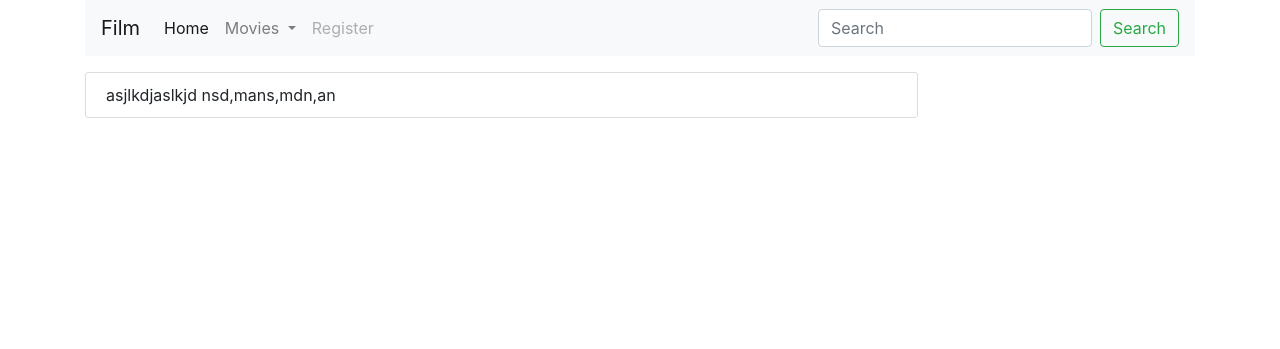
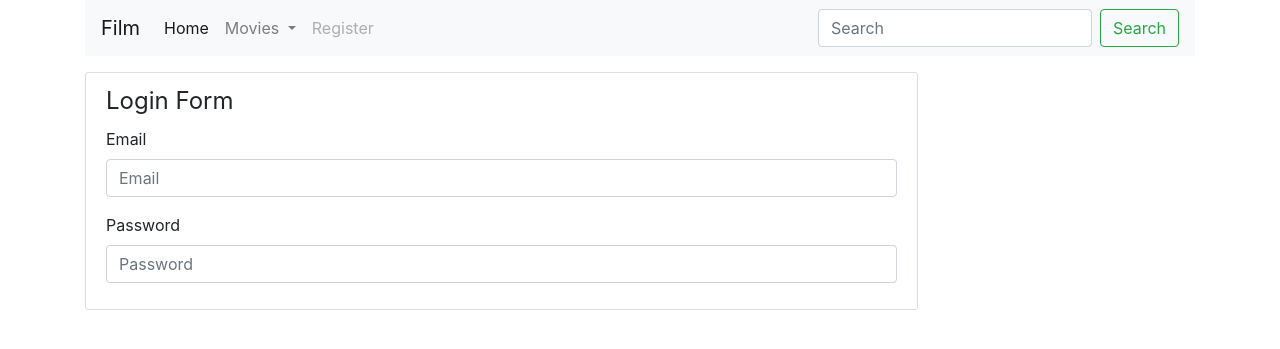
Before and after one commit to shkhaider2015/movieApp, a Flask app: page /admin/custom_login_form in a window 1280 px wide. Shown: the top 349 px of the page. Run offline with Flask 2, Linux system fonts and the light colour scheme; some libraries are stand-ins or nearby versions.

Commit message:
admin ...........

```diff
--- a/movieApp/templates/my_custom_login_form.html
+++ b/movieApp/templates/my_custom_login_form.html
@@ -3,8 +3,20 @@
 
     <div class="content-section w-75 h-75 mt-3">
         <form method="POST" action="">
-            asjlkdjaslkjd
-            nsd,mans,mdn,an
+
+            <legend>Login Form</legend>
+
+            <div class="form-group" >
+                <label for="email" >Email</label>
+                <input type="email" class="form-control" id="email" placeholder="Email">
+
+            </div>
+
+            <div class="form-group" >
+                <label for="password" >Password</label>
+                <input type="password" class="form-control" id="password" placeholder="Password">
+
+            </div>
         </form>
     </div>
 
```
